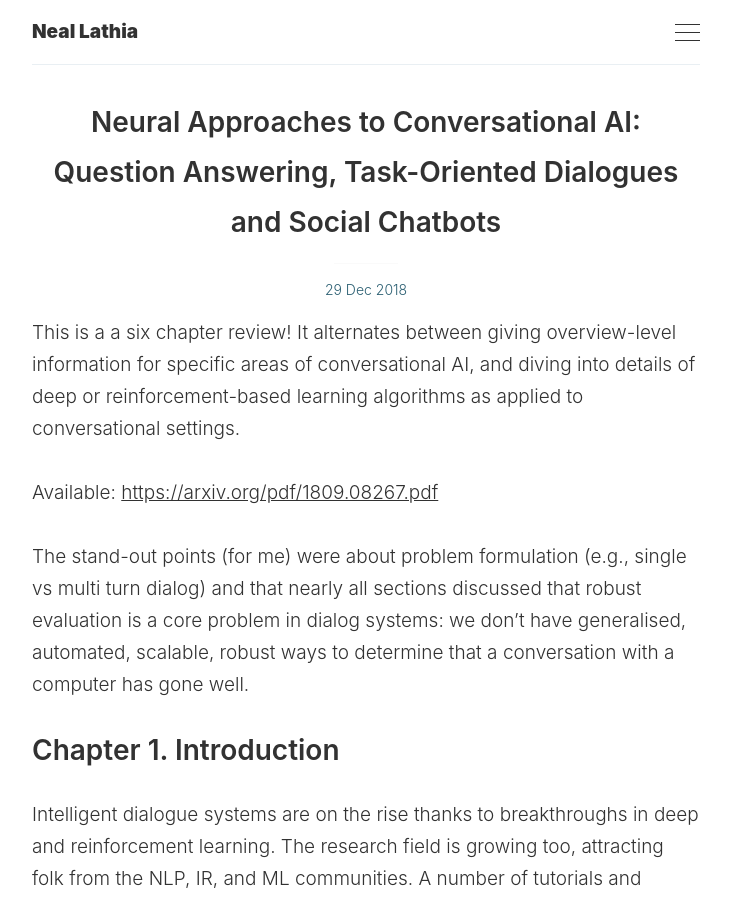
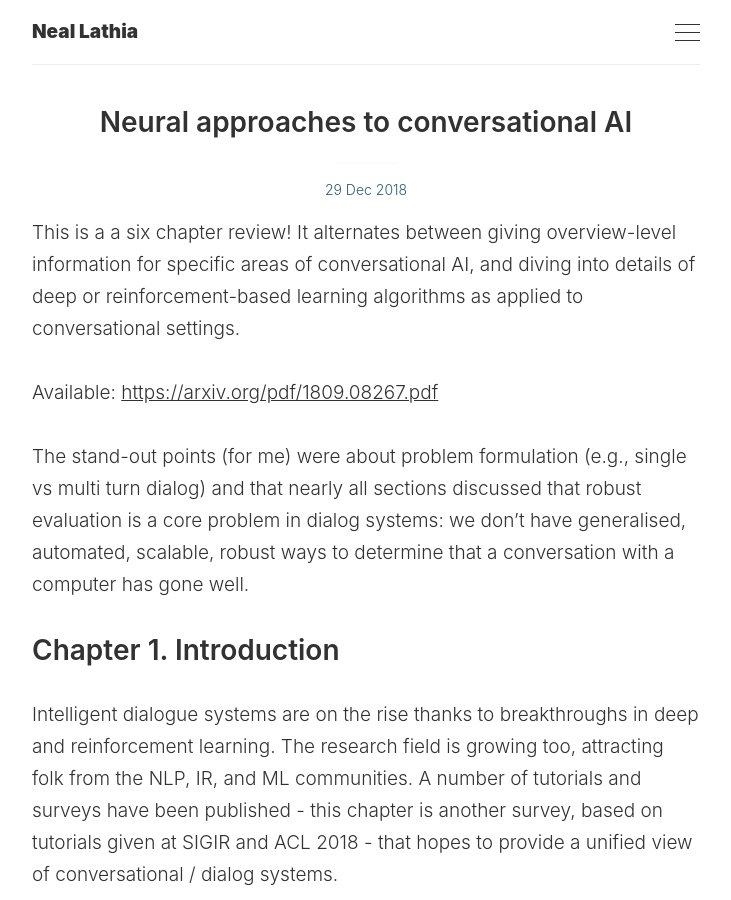
Before and after one commit to nlathia/nlathia.github.io, a Jekyll site: the page built from _posts/2018-12-29-neural-conversations.md, in a window 1280 px wide and 900 px high. Shown: the whole window, without its empty margins (274-1005 px from the left). Built offline with Jekyll 4.4.1, drawn with Linux system fonts in a browser that asks for light colours.

Commit message:
Post title capitalisation

```diff
--- a/_posts/2018-12-29-neural-conversations.md
+++ b/_posts/2018-12-29-neural-conversations.md
@@ -1,6 +1,6 @@
 ---
 layout: post
-title:  "Neural Approaches to Conversational AI: Question Answering, Task-Oriented Dialogues and Social Chatbots"
+title:  "Neural approaches to conversational AI"
 author: Gao, Galley, Li
 tags: [paper, chatbot]
 excerpt_separator: <!--more-->
```
Also changed, not shown: _posts/2015-12-04-mHealth--evidence-vs--agility.md (+1 -1 lines), _posts/2016-09-23-Solving-the-Continuous-Cold-Start-Problem.md (+1 -1 lines), _posts/2016-10-28-The-Machine-Learning-Behind-Farecast.md (+1 -1 lines).
